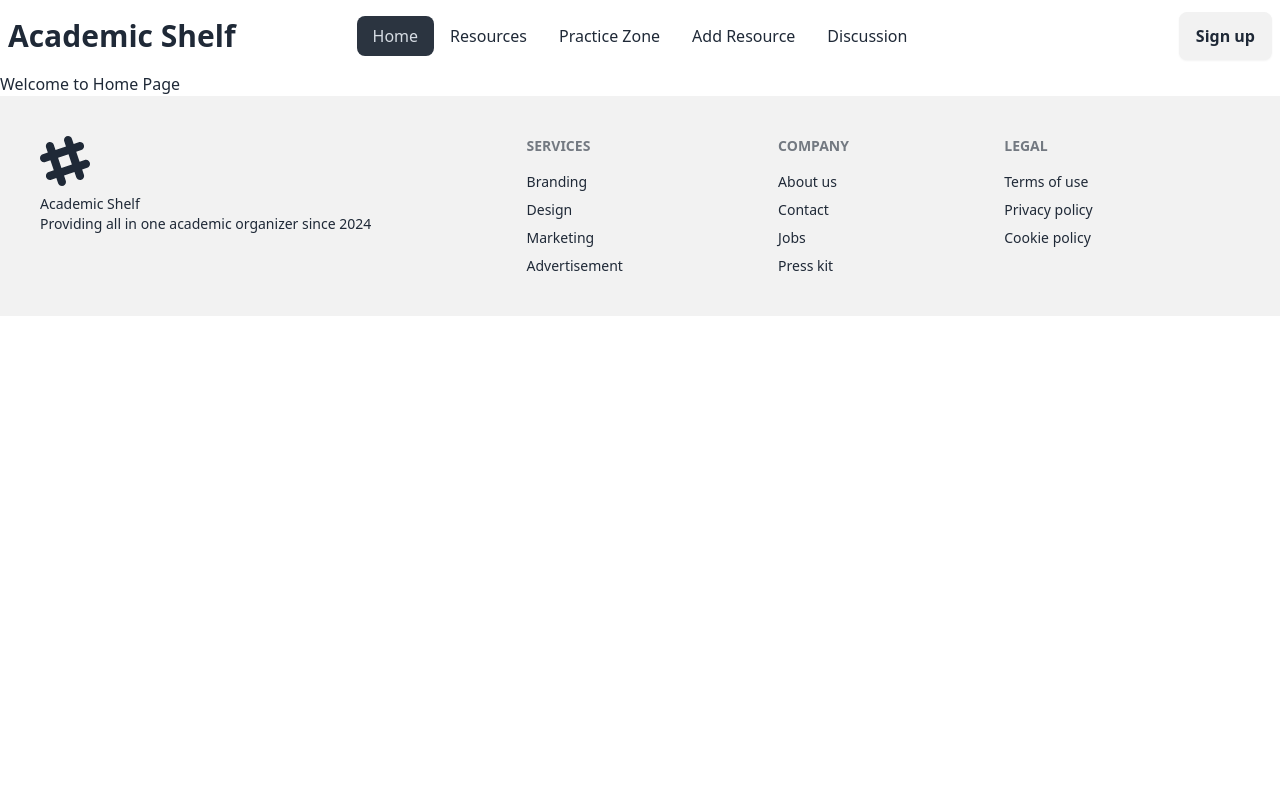
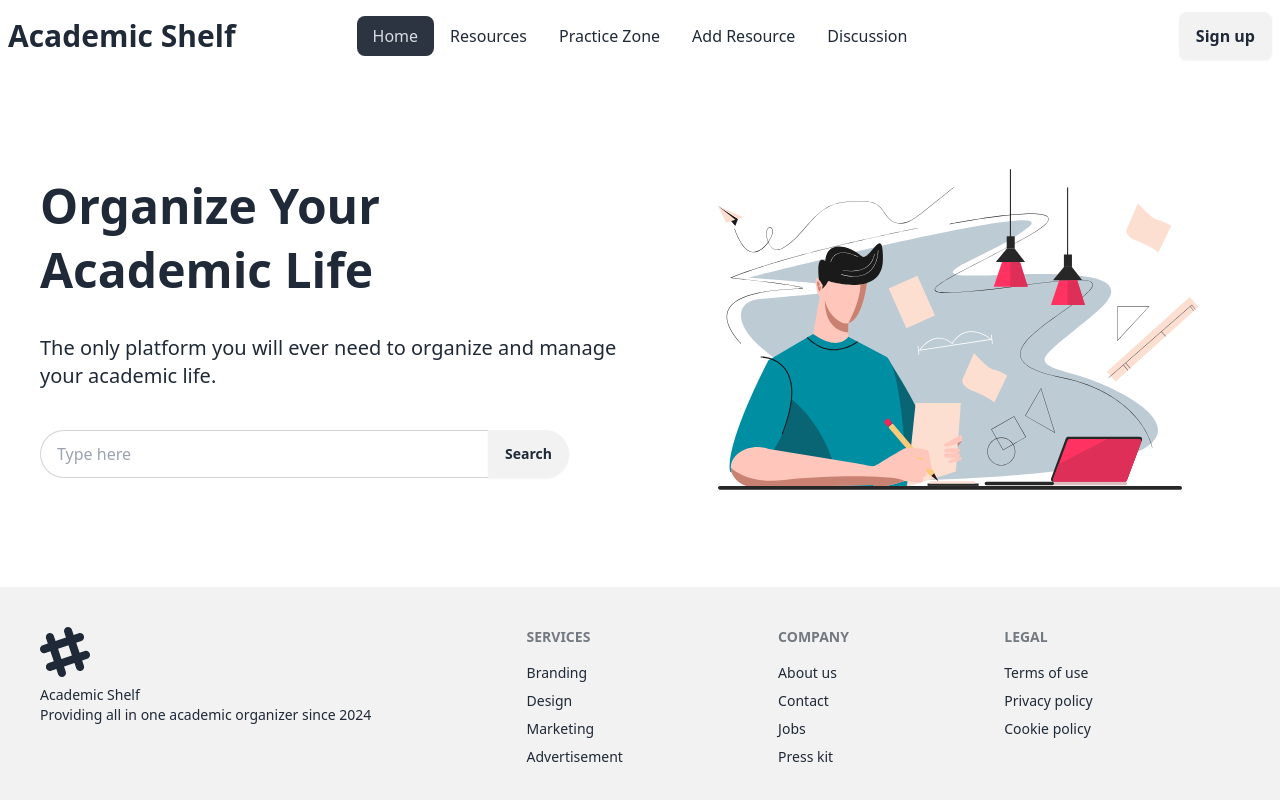
Before and after one commit to sadmaningithub/academic-shelf-client, a React (Vite) app: page / in a window 1280 px wide. Shown: the top 800 px of the page. Built offline with nearby package versions, Linux system fonts and the light colour scheme.

Commit message:
banner created

```diff
--- a/package.json
+++ b/package.json
@@ -14,6 +14,7 @@
     "match-sorter": "^6.3.4",
     "react": "^18.3.1",
     "react-dom": "^18.3.1",
+    "react-icons": "^5.3.0",
     "react-router-dom": "^6.26.2",
     "sort-by": "^1.2.0"
   },
--- a/src/components/Banner/Banner.jsx
+++ b/src/components/Banner/Banner.jsx
@@ -0,0 +1,25 @@
+import study from '../../assets/svg/vecteezy_studying-and-learning-online-concept_1270244.svg'
+
+const Banner = () => {
+    return (
+        <div className="flex flex-col lg:flex-row-reverse justify-between items-center gap-10 p-10">
+
+            <div className='w-full'>
+                <img src={study} className="" />
+            </div>
+            <div className='w-full space-y-4 text-center lg:text-left'>
+                <h1 className="text-5xl font-bold">Organize Your</h1>
+                <h1 className="text-5xl font-bold"> <span>Academic</span> Life </h1>
+                <p className="text-xl py-6">
+                    The only platform you will ever need to organize and manage your academic life.
+                </p>
+                <div className='flex flex-row items-center' >
+                    <input type="text" placeholder="Type here" className="input input-bordered border-r-0 rounded-l-3xl rounded-r-none w-full max-w-md" />
+                    <input className='btn  rounded-l-none rounded-r-3xl' type="submit" value='Search' />
+                </div>
+            </div>
+        </div>
+    );
+};
+
+export default Banner;
--- a/src/layouts/Root.jsx
+++ b/src/layouts/Root.jsx
@@ -7,7 +7,9 @@ const Root = () => {
     return (
         <div>
             <Header></Header>
-            <Outlet></Outlet>
+            <div className="max-w-screen-2xl mx-auto">
+                <Outlet></Outlet>
+            </div>
             <Footer></Footer>
         </div>
     );
--- a/src/pages/Home.jsx
+++ b/src/pages/Home.jsx
@@ -1,10 +1,11 @@
+import Banner from "../components/Banner/Banner";
 
 
 
 const Home = () => {
     return (
         <div>
-            <h1>Welcome to Home Page</h1>
+            <Banner></Banner>
         </div>
     );
 };
```
Also changed, not shown: src/assets/svg/vecteezy_studying-and-learning-online-concept_1270244.svg (added), 1 other file (tests, documents, lock files or other folders).
